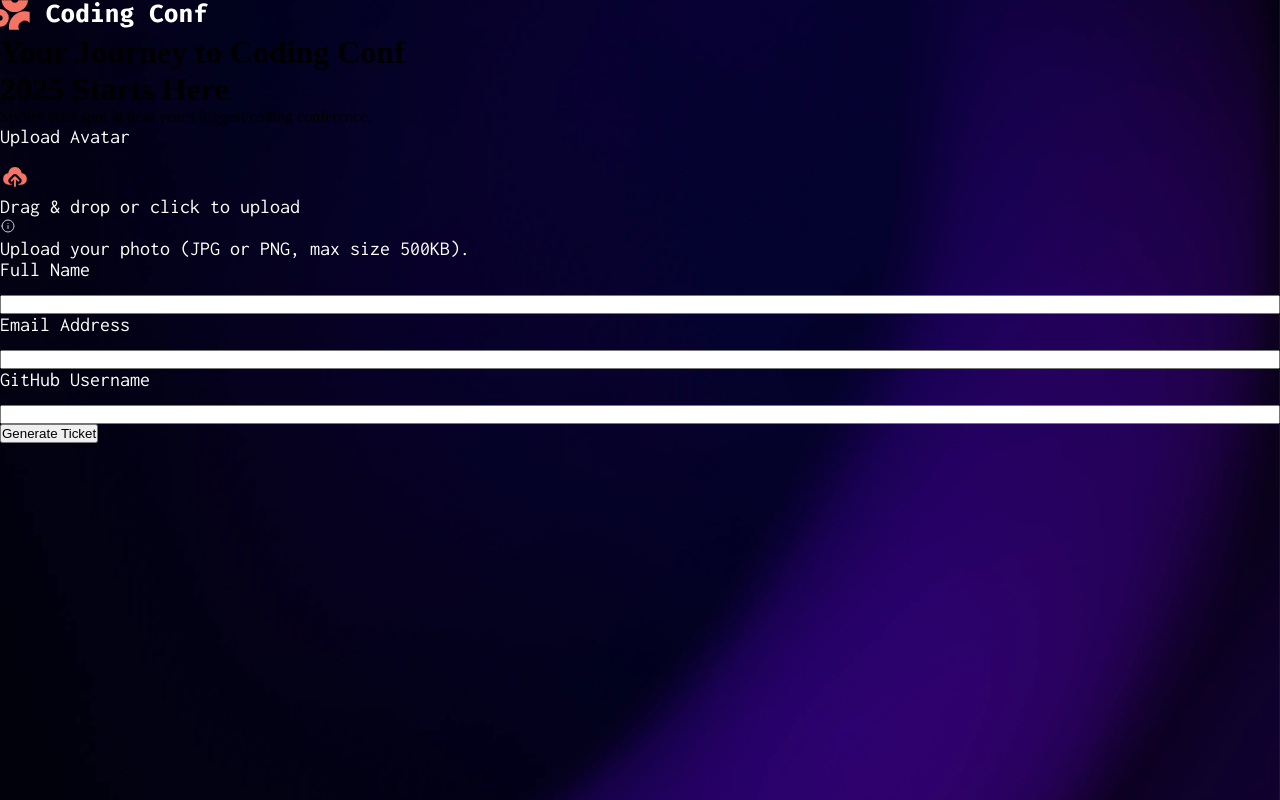
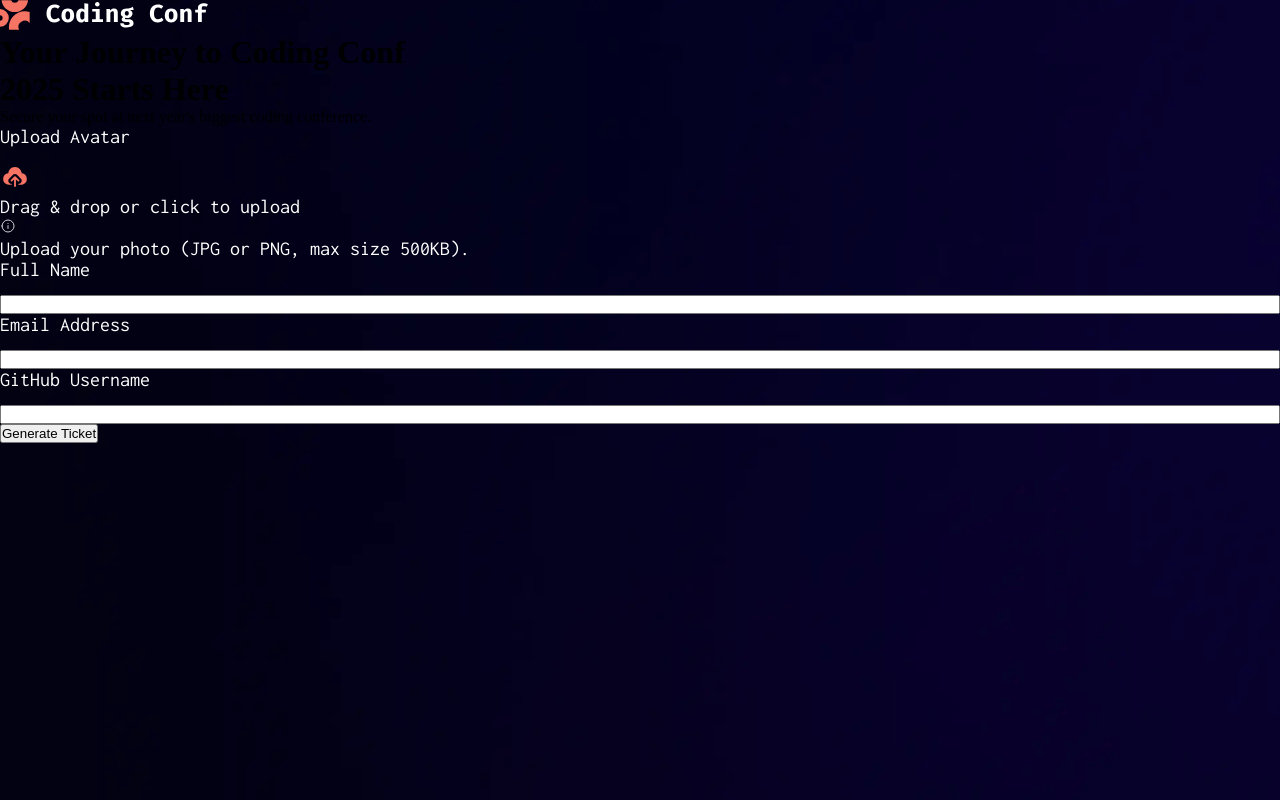
Before and after one commit to alzri/tikko, a Next.js app: page / in a window 1280 px wide. Built offline with nearby package versions, Linux system fonts and the light colour scheme.

Commit message:
fixed bg image

```diff
--- a/src/app/globals.css
+++ b/src/app/globals.css
@@ -43,10 +43,9 @@
 
 html {
   overflow-x: hidden;
-  height: 100vh;
+  height: 100%;
   background-image: url('../assets/images/background-desktop.png');
   background-repeat: no-repeat;
-  background-size: cover;
 }
 
 * {
--- a/src/app/page.module.scss
+++ b/src/app/page.module.scss
@@ -1,7 +1,7 @@
 .ticket-form-wrapper {
   display: grid;
   justify-content: center;
-  margin: 50px 0 150px;
+  margin-top: 50px;
 
   .logo {
     margin: auto;
```
